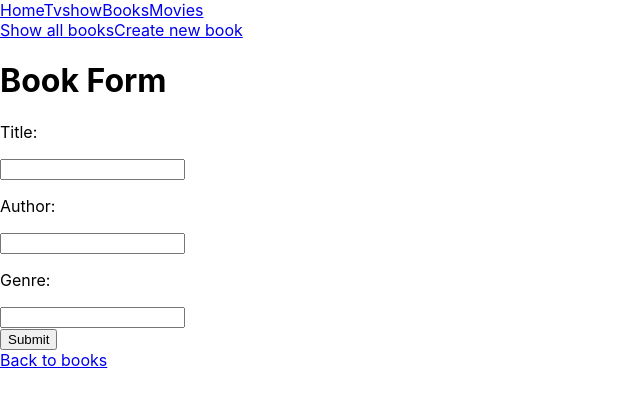
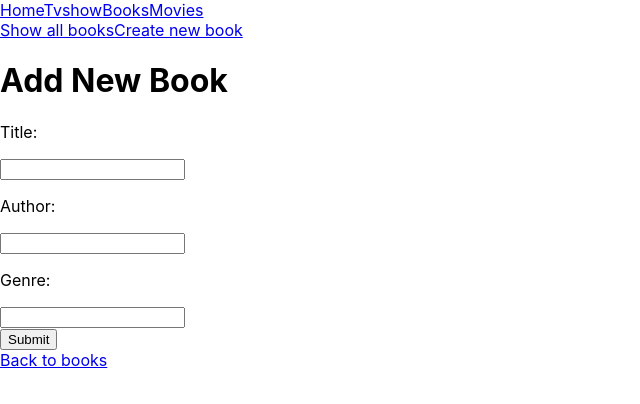
Before and after one commit to Colby-Patterson/hackathon-project, a React (Create React App) app in the folder client/: page /book/new in a window 1280 px wide. Shown: the top 404 px of the page, without its empty margins (0-640 px from the left). Built offline with nearby package versions, Linux system fonts and the light colour scheme; no server answers.

Commit message:
Changed heading of BookForm

```diff
--- a/client/src/BookForm.js
+++ b/client/src/BookForm.js
@@ -40,7 +40,7 @@ const BookForm = () => {
 
   return (
     <div>
-      <h1>Book Form</h1>
+      <h1>{id ? "Update Book" : "Add New Book"}</h1>
       <form onSubmit={handleSubmit}>
         <p>Title: </p>
         <input value={title} onChange={(e => setTitle(e.target.value))} />
```
